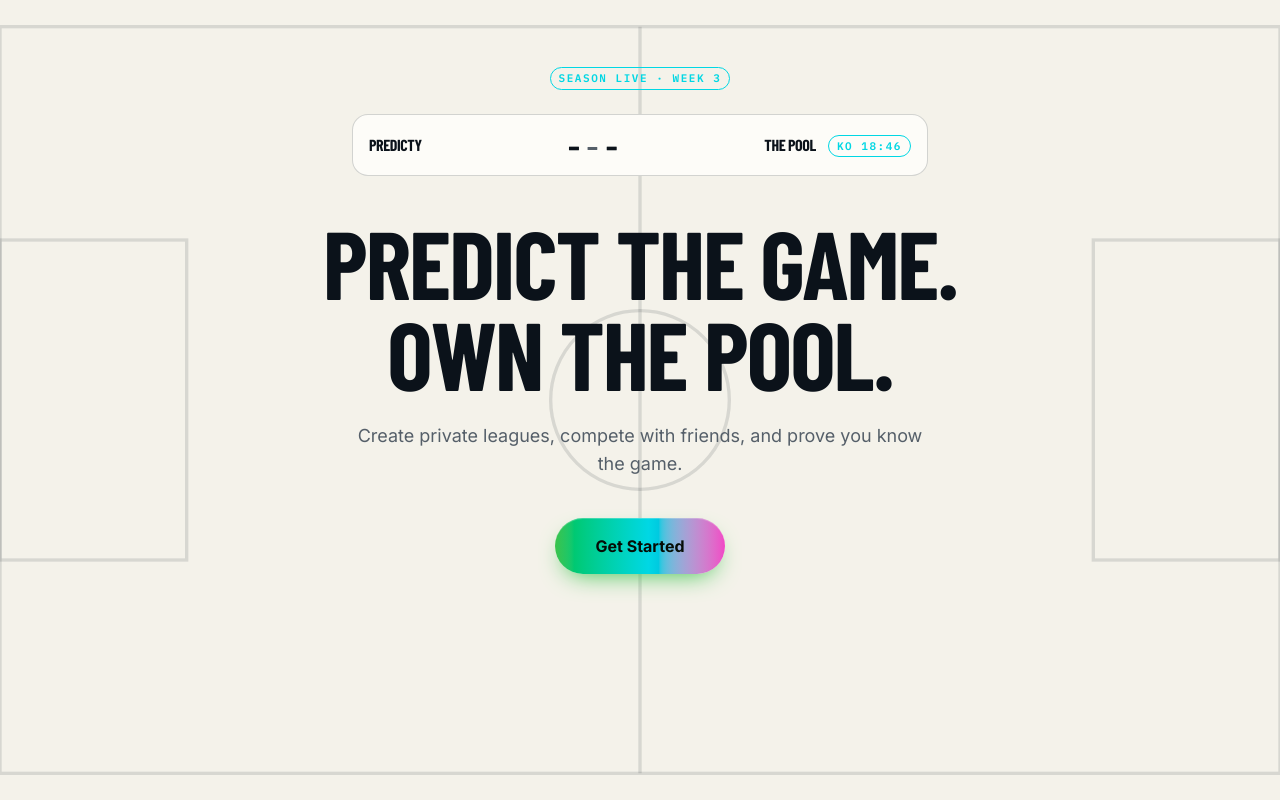
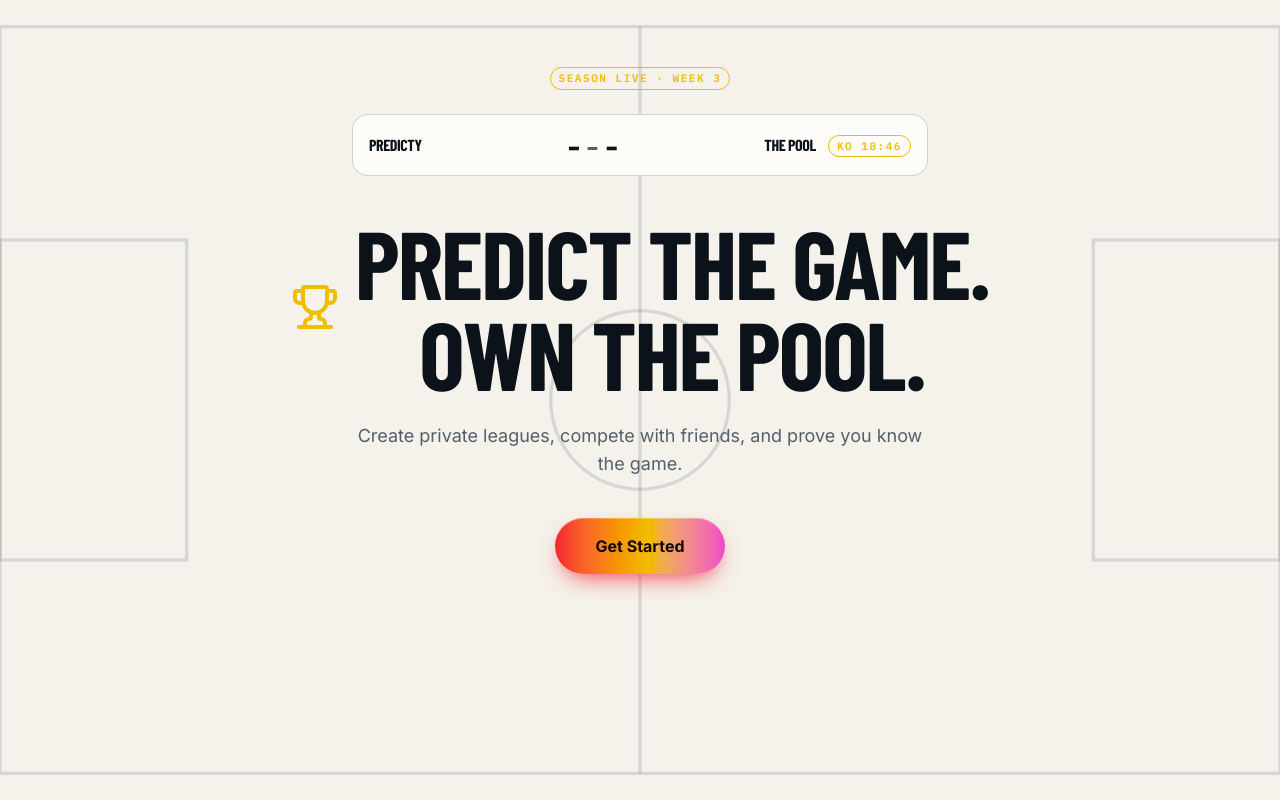
Before and after one commit to wa22im/predictiy, a Next.js app: page / in a window 1280 px wide. Built offline with nearby package versions, Linux system fonts and the light colour scheme; a web font is replaced by a local one.

Commit message:
update design

```diff
--- a/app/(app)/dashboard/page.tsx
+++ b/app/(app)/dashboard/page.tsx
@@ -1,5 +1,6 @@
 import { redirect } from "next/navigation";
 import Link from "next/link";
+import { Trophy } from "lucide-react";
 import { createClient } from "@/lib/supabase/server";
 import { prisma } from "@/lib/prisma";
 import { CreatePoolButton } from "@/components/groups/CreatePoolButton";
@@ -36,9 +37,12 @@ export default async function DashboardPage() {
       <main className="min-h-screen flex-1 px-4 py-12">
         <div className="max-w-4xl mx-auto">
           <p className="micro-tag mb-3">Your Cockpit</p>
-          <h1 className="font-display text-5xl md:text-6xl tracking-tight mb-4">
-            Pools
-          </h1>
+          <div className="flex flex-col sm:flex-row sm:items-end sm:justify-between gap-4 mb-4">
+            <h1 className="font-display text-5xl md:text-6xl tracking-tight">
+              Predictyy
+            </h1>
+            <CreatePoolButton competitions={competitions} />
+          </div>
           <p className="text-muted-foreground leading-7 mb-12">
             The groups you&apos;re in. Predict, compete, win.
           </p>
@@ -61,7 +65,10 @@ export default async function DashboardPage() {
                   href={`/groups/${group.id}`}
                   className="pitch-card-fut p-6 hover:-translate-y-0.5 transition-transform"
                 >
-                  <p className="micro-tag mb-2">{group.competition.name}</p>
+                  <p className="micro-tag mb-2 inline-flex items-center gap-2">
+                    <Trophy aria-hidden="true" className="h-3.5 w-3.5 text-accent" />
+                    {group.competition.name}
+                  </p>
                   <h2 className="font-display text-2xl font-bold tracking-tight mb-2">
                     {group.name}
                   </h2>
@@ -71,7 +78,6 @@ export default async function DashboardPage() {
                   </p>
                 </Link>
               ))}
-              <CreatePoolButton variant="card" competitions={competitions} />
             </div>
           )}
         </div>
--- a/app/globals.css
+++ b/app/globals.css
@@ -8,21 +8,22 @@
   --card-elevated: oklch(0.97 0.008 90);
   --popover: oklch(0.99 0.005 90);
   --popover-foreground: oklch(0.18 0.02 250);
-  --primary: oklch(0.72 0.20 145);
-  --primary-foreground: oklch(0.15 0.02 145);
-  --accent: oklch(0.78 0.18 200);
-  --accent-foreground: oklch(0.15 0.02 200);
+  --primary: oklch(0.62 0.24 25);
+  --primary-foreground: oklch(0.15 0.02 25);
+  --accent: oklch(0.82 0.18 90);
+  --accent-foreground: oklch(0.15 0.02 90);
   --secondary: oklch(0.95 0.01 90);
   --secondary-foreground: oklch(0.18 0.02 250);
   --muted: oklch(0.92 0.01 90 / 70%);
   --muted-foreground: oklch(0.48 0.02 250);
   --border: oklch(0.20 0.02 250 / 18%);
   --input: oklch(0.20 0.02 250 / 18%);
-  --ring: oklch(0.78 0.18 200);
+  --ring: oklch(0.82 0.18 90);
   --destructive: oklch(0.60 0.22 28);
   --destructive-foreground: oklch(0.15 0.02 28);
-  --success: oklch(0.72 0.20 145);
+  --success: oklch(0.88 0.16 95);
   --warning: oklch(0.78 0.18 80);
+  --locked: oklch(0.55 0.10 250);
   --overlay: oklch(0 0 0 / 0.55);
   --gold: oklch(0.82 0.16 85);
   --magenta: oklch(0.68 0.24 340);
@@ -31,8 +32,8 @@
   --rating-tier-gold: var(--gold);
   --rating-tier-if: oklch(0.65 0.22 28);
   --rating-tier-totw: var(--magenta);
-  --chart-1: oklch(0.78 0.22 145);
-  --chart-2: oklch(0.78 0.18 200);
+  --chart-1: oklch(0.65 0.24 25);
+  --chart-2: oklch(0.85 0.18 90);
   --chart-3: oklch(0.68 0.24 340);
   --chart-4: oklch(0.82 0.16 85);
   --chart-5: oklch(0.70 0.20 28);
@@ -47,21 +48,22 @@
     --card-elevated: oklch(0.30 0.035 250);
     --popover: oklch(0.25 0.03 250);
     --popover-foreground: oklch(0.96 0.02 90);
-    --primary: oklch(0.78 0.22 145);
-    --primary-foreground: oklch(0.15 0.02 145);
-    --accent: oklch(0.78 0.18 200);
-    --accent-foreground: oklch(0.15 0.02 200);
+    --primary: oklch(0.65 0.24 25);
+    --primary-foreground: oklch(0.15 0.02 25);
+    --accent: oklch(0.85 0.18 90);
+    --accent-foreground: oklch(0.15 0.02 90);
     --secondary: oklch(0.28 0.035 250);
     --secondary-foreground: oklch(0.96 0.02 90);
     --muted: oklch(0.30 0.03 250 / 60%);
     --muted-foreground: oklch(0.72 0.02 90);
     --border: oklch(0.98 0.01 90 / 22%);
     --input: oklch(0.98 0.01 90 / 22%);
-    --ring: oklch(0.78 0.18 200);
+    --ring: oklch(0.85 0.18 90);
     --destructive: oklch(0.65 0.22 28);
     --destructive-foreground: oklch(0.15 0.02 28);
-    --success: oklch(0.78 0.22 145);
+    --success: oklch(0.88 0.16 95);
     --warning: oklch(0.78 0.18 80);
+    --locked: oklch(0.55 0.10 250);
     --overlay: oklch(0 0 0 / 0.6);
     --gold: oklch(0.82 0.16 85);
     --magenta: oklch(0.68 0.24 340);
@@ -70,8 +72,8 @@
     --rating-tier-gold: var(--gold);
     --rating-tier-if: oklch(0.65 0.22 28);
     --rating-tier-totw: var(--magenta);
-    --chart-1: oklch(0.78 0.22 145);
-    --chart-2: oklch(0.78 0.18 200);
+    --chart-1: oklch(0.65 0.24 25);
+    --chart-2: oklch(0.85 0.18 90);
     --chart-3: oklch(0.68 0.24 340);
     --chart-4: oklch(0.82 0.16 85);
     --chart-5: oklch(0.70 0.20 28);
@@ -101,6 +103,7 @@
   --color-destructive-foreground: var(--destructive-foreground);
   --color-success: var(--success);
   --color-warning: var(--warning);
+  --color-locked: var(--locked);
   --color-overlay: var(--overlay);
   --color-gold: var(--gold);
   --color-magenta: var(--magenta);
@@ -162,7 +165,7 @@
     overflow: hidden;
     box-shadow:
       inset 0 1px 0 oklch(0.98 0.01 90 / 0.12),
-      0 24px 70px -22px oklch(0.78 0.22 145 / 0.55),
+      0 24px 70px -22px oklch(0.65 0.24 25 / 0.55),
       0 32px 90px -30px oklch(0 0 0 / 0.75);
   }
 
@@ -190,7 +193,7 @@
     overflow: hidden;
     box-shadow:
       inset 0 1px 0 oklch(0.98 0.01 90 / 0.12),
-      0 18px 50px -20px oklch(0.78 0.22 145 / 0.30),
+      0 18px 50px -20px oklch(0.65 0.24 25 / 0.30),
       0 20px 60px -25px oklch(0 0 0 / 0.7);
   }
 
--- a/app/page.tsx
+++ b/app/page.tsx
@@ -1,3 +1,4 @@
+import { Trophy } from "lucide-react";
 import { PitchBg, ScoreBug } from "@/components/football";
 
 export default function Home() {
@@ -21,9 +22,14 @@ export default function Home() {
           />
 
           <h1 className="heading-display text-5xl md:text-7xl lg:text-8xl text-foreground">
-            Predict the game.
-            <br />
-            Own the pool.
+            <span className="inline-flex items-center gap-3 sm:gap-4 justify-center">
+              <Trophy aria-hidden="true" className="h-10 w-10 sm:h-12 sm:w-12 text-accent shrink-0" />
+              <span>
+                Predict the game.
+                <br />
+                Own the pool.
+              </span>
+            </span>
           </h1>
           <p className="mt-6 text-lg text-muted-foreground leading-7 max-w-xl mx-auto">
             Create private leagues, compete with friends, and prove you know
--- a/components/leaderboard/LeaderboardList.tsx
+++ b/components/leaderboard/LeaderboardList.tsx
@@ -28,8 +28,12 @@ export function LeaderboardList({
 
   return (
     <ol className="space-y-2">
-      {entries.map((e) => {
+      {entries.map((e, index) => {
         const tier = rankToTier(e.rank);
+        const isFirst = index === 0;
+        // Rank 1 gets a crown; last rank gets a clown. Crown takes priority
+        // if the pool has 1 member.
+        const isLast = !isFirst && index === entries.length - 1;
         return (
           <li
             key={e.userId}
@@ -48,6 +52,22 @@ export function LeaderboardList({
             >
               #{e.rank}
             </span>
+            {isFirst && (
+              <span
+                className="text-base shrink-0"
+                aria-label="First place"
+              >
+                👑
+              </span>
+            )}
+            {isLast && (
+              <span
+                className="text-base shrink-0"
+                aria-label="Last place"
+              >
+                🤡
+              </span>
+            )}
             <CrestSlot name={e.nickname} size="sm" tint={tier} />
             <div className="flex-1 min-w-0">
               <div className="inline-flex items-center gap-2 min-w-0">
--- a/components/matches/MatchBettingForm.tsx
+++ b/components/matches/MatchBettingForm.tsx
@@ -2,6 +2,7 @@
 
 import { useMemo, useState, useTransition } from "react";
 import { useRouter } from "next/navigation";
+import { Loader, Save } from "lucide-react";
 import { saveBetsBatchAction } from "@/app/(app)/groups/[groupId]/matches/actions";
 import type { FeedMatch } from "@/lib/services/group-feed";
 
@@ -235,9 +236,15 @@ export function MatchBettingForm({
         <button
           type="submit"
           disabled={isPending || !canSave}
-          className="neon-button-flat px-5 py-2 text-sm disabled:opacity-50 disabled:pointer-events-none"
+          aria-label="Save predictions"
+          className="neon-button-flat px-5 py-2 text-sm disabled:opacity-50 disabled:pointer-events-none inline-flex items-center justify-center gap-2"
         >
-          {isPending ? "Saving…" : "Save predictions"}
+          {isPending ? (
+            <Loader aria-hidden="true" className="h-4 w-4 animate-spin" />
+          ) : (
+            <Save aria-hidden="true" className="h-4 w-4" />
+          )}
+          <span className="sr-only">Save predictions</span>
         </button>
       </div>
       {error && <p className="text-destructive text-xs">{error}</p>}
--- a/components/matches/MatchCard.tsx
+++ b/components/matches/MatchCard.tsx
@@ -28,6 +28,17 @@ export function MatchCard({
     ? match.homeTeam
     : `${match.homeTeam} vs ${match.awayTeam}`;
 
+  // matchState drives the outer card border:
+  // - "locked": match.isLocked (server-computed via lib/time.ts LOCKDOWN_MS)
+  // - "has-bet": at least one market has a viewerBet (current user's own)
+  // - "not-yet": !isLocked && no viewerBet on any market
+  const hasAnyBet = match.markets.some((m) => m.viewerBet !== null);
+  const matchState: "has-bet" | "not-yet" | "locked" = match.isLocked
+    ? "locked"
+    : hasAnyBet
+    ? "has-bet"
+    : "not-yet";
+
   // Other members' predictions (aggregated across all markets) — show
   // once per match rather than per market. The feed still exposes
   // per-market otherBets; we pull all of them and dedupe by user.
@@ -43,8 +54,18 @@ export function MatchCard({
       ? "live"
       : "scheduled";
 
+  // Outer card border per state. pitch-card supplies a default 1px
+  // border via its own CSS; the per-state !border-2 + colored shadow
+  // overrides the 1px without losing the pitch-card box-shadow.
+  const stateClass =
+    matchState === "has-bet"
+      ? "pitch-card p-3 md:p-4 space-y-4 !border-2 !border-primary shadow-[0_0_18px_-2px_var(--primary)]"
+      : matchState === "locked"
+      ? "pitch-card p-3 md:p-4 space-y-4 !border-2 !border-locked shadow-[0_0_12px_-4px_var(--locked)]"
+      : "pitch-card p-3 md:p-4 space-y-4";
+
   return (
-    <article className="pitch-card p-3 md:p-4 space-y-4">
+    <article className={stateClass}>
       {!hasOutright ? (
         <ScoreBug
           home={match.homeTeam}
--- a/package.json
+++ b/package.json
@@ -52,6 +52,7 @@
     "eslint": "^9",
     "eslint-config-next": "15.5.19",
     "jsdom": "^25.0.1",
+    "lucide-react": "^1.17.0",
     "prisma": "^7.8.0",
     "tailwindcss": "^4",
     "tsx": "^4.22.4",
```
Also changed, not shown: app/(app)/groups/[groupId]/page.tsx (+19 -13 lines), 2 other files (tests, documents, lock files or other folders).
